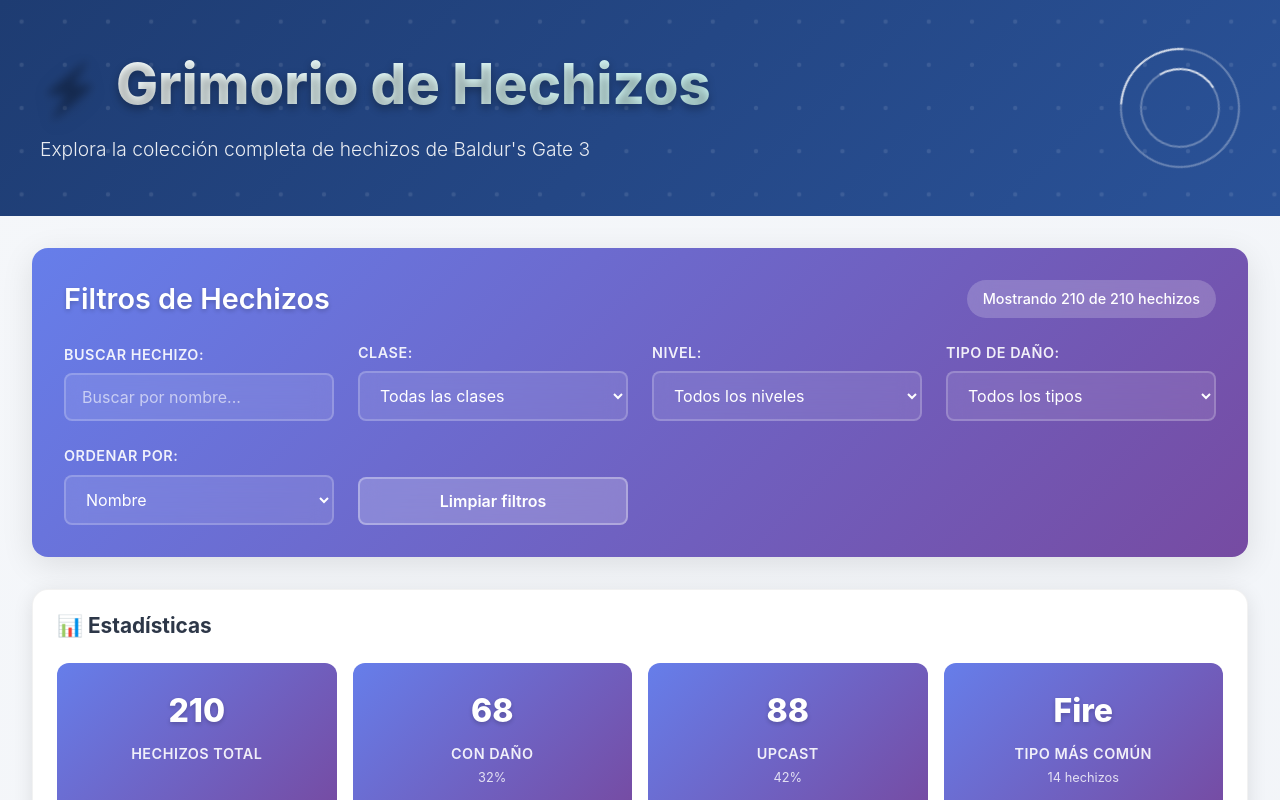
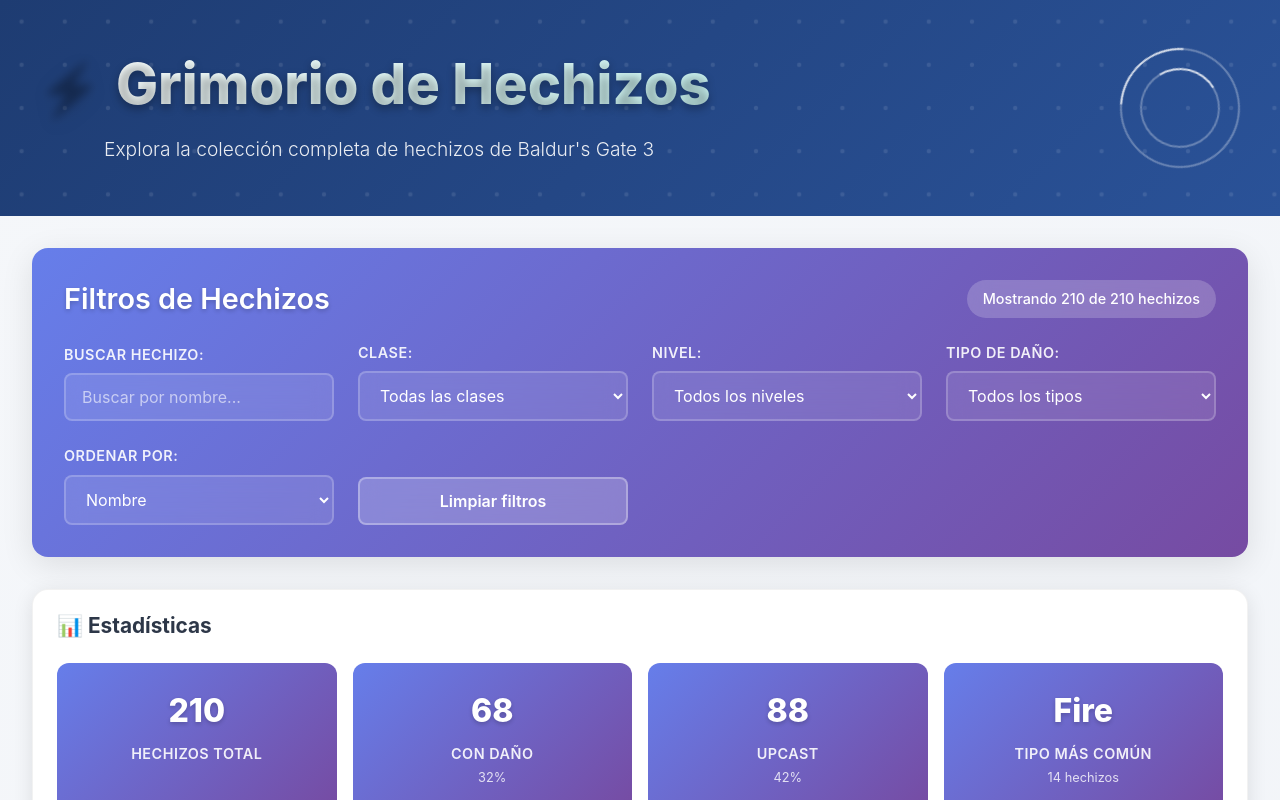
Before and after one commit to carlosvargas31/react-app, a React (Vite) app: page / in a window 1280 px wide. Shown: the top 800 px of the page. Built offline with nearby package versions, Linux system fonts and the light colour scheme.

Commit message:
Header component review css

```diff
--- a/src/components/header/SpellsHeader.css
+++ b/src/components/header/SpellsHeader.css
@@ -30,6 +30,9 @@
 
 .header-text {
   flex: 1;
+  display: flex;
+  flex-direction: column;
+  align-items: flex-start;
 }
 
 .header-title {
@@ -44,6 +47,7 @@
   align-items: center;
   gap: 1rem;
   text-shadow: 0 4px 8px rgba(0, 0, 0, 0.3);
+  width: 100%;
 }
 
 .title-icon {
@@ -67,6 +71,8 @@
   opacity: 0.9;
   font-weight: 300;
   line-height: 1.6;
+  padding-left: 4rem;
+  width: 100%;
 }
 
 .header-decoration {
@@ -124,6 +130,10 @@
     gap: 2rem;
   }
 
+  .header-text {
+    align-items: center;
+  }
+
   .header-title {
     font-size: 2.5rem;
     justify-content: center;
@@ -135,6 +145,8 @@
 
   .header-subtitle {
     font-size: 1rem;
+    padding-left: 0; /* Remover padding en móvil */
+    text-align: center;
   }
 
   .magic-circle {
@@ -160,9 +172,11 @@
     font-size: 2rem;
     flex-direction: column;
     gap: 0.5rem;
+    align-items: center;
   }
 
   .header-subtitle {
     font-size: 0.9rem;
+    padding-left: 0;
   }
 }
```
